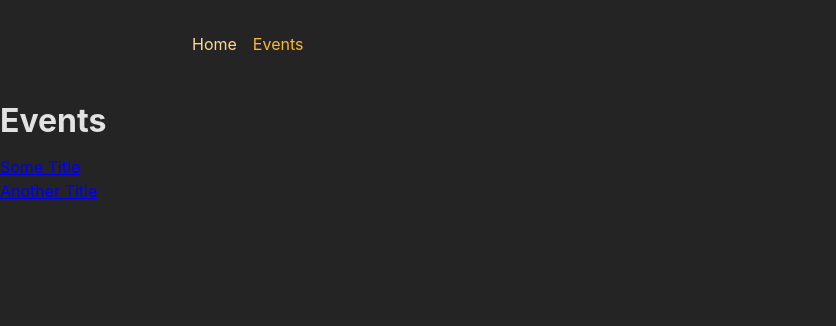
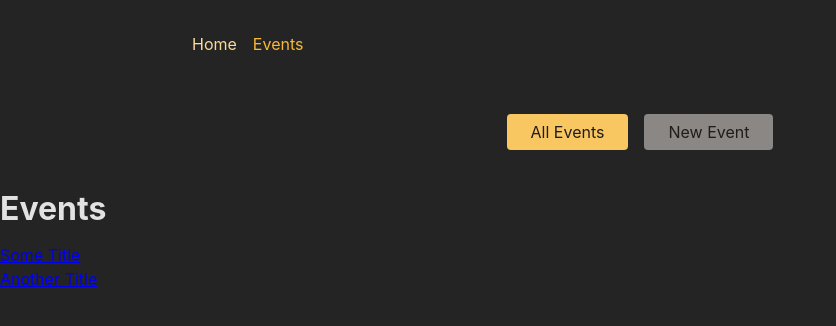
Before and after one commit to Astilion/RRouterExercise, a React (Vite) app in the folder frontend/: page /events in a window 1280 px wide. Shown: the top 326 px of the page, without its empty margins (0-836 px from the left). Built offline with nearby package versions, Linux system fonts and the light colour scheme.

Commit message:
added nested layout

```diff
--- a/frontend/src/App.tsx
+++ b/frontend/src/App.tsx
@@ -27,23 +27,26 @@ import EditEventPage from "./pages/EditEvent";
 import EventsPage from "./pages/Events";
 import EventsDetailPage from "./pages/EventsDetail";
 import NewEventPage from "./pages/NewEvent";
+import EventsRootLayout from "./pages/EventsRoot";
 
+const router = createBrowserRouter([
+	{
+		path: "/",
+		element: <RootLayout />,
+		children: [
+			{ index: true, element: <HomePage /> },
+			{ path: "events", element: <EventsRootLayout />, children:[
+        { index: true, element: <EventsPage /> },
+        { path: ":eventId", element: <EventsDetailPage /> },
+        { path: "new", element: <NewEventPage /> },
+        { path: ":eventId/edit", element: <EditEventPage /> },
+      ] },
 
-const router= createBrowserRouter([
-  {
-    path: '/',
-    element: <RootLayout/>,
-    children: [
-      {index: true, element: <HomePage/>},
-      {path: 'events', element: <EventsPage/>},
-      {path: 'events/:eventId', element: <EventsDetailPage/>},
-      {path: 'events/new', element: <NewEventPage/>},
-      {path: 'events/:eventId/edit', element: <EditEventPage/>},
-    ]
-  }
-])
+		],
+	},
+]);
 function App() {
-  return <RouterProvider router={router}/>
+	return <RouterProvider router={router} />;
 }
 
 export default App;
--- a/frontend/src/components/EventsNavigation.tsx
+++ b/frontend/src/components/EventsNavigation.tsx
@@ -1,15 +1,16 @@
-import classes from './EventsNavigation.module.css';
-
+import styles from './EventsNavigation.module.css';
+import { NavLink } from 'react-router-dom'
 function EventsNavigation() {
   return (
-    <header className={classes.header}>
+    <header className={styles.header}>
       <nav>
-        <ul className={classes.list}>
+        <ul className={styles.list}>
           <li>
-            <a href="/events">All Events</a>
+            <NavLink to="/events" className={({isActive}) => isActive ? styles.active : undefined} end>All Events</NavLink>
+
           </li>
           <li>
-            <a href="/events/new">New Event</a>
+          <NavLink to="/events/new" className={({isActive}) => isActive ? styles.active : undefined}>New Event</NavLink>
           </li>
         </ul>
       </nav>
--- /dev/null
+++ b/frontend/src/pages/EventsRoot.tsx
@@ -0,0 +1,13 @@
+import { Outlet } from "react-router-dom";
+
+import EventsNavigation from "../components/EventsNavigation";
+const EventsRootLayout = () => {
+	return (
+		<>
+			<EventsNavigation />
+			<Outlet />
+		</>
+	);
+};
+
+export default EventsRootLayout;
```
